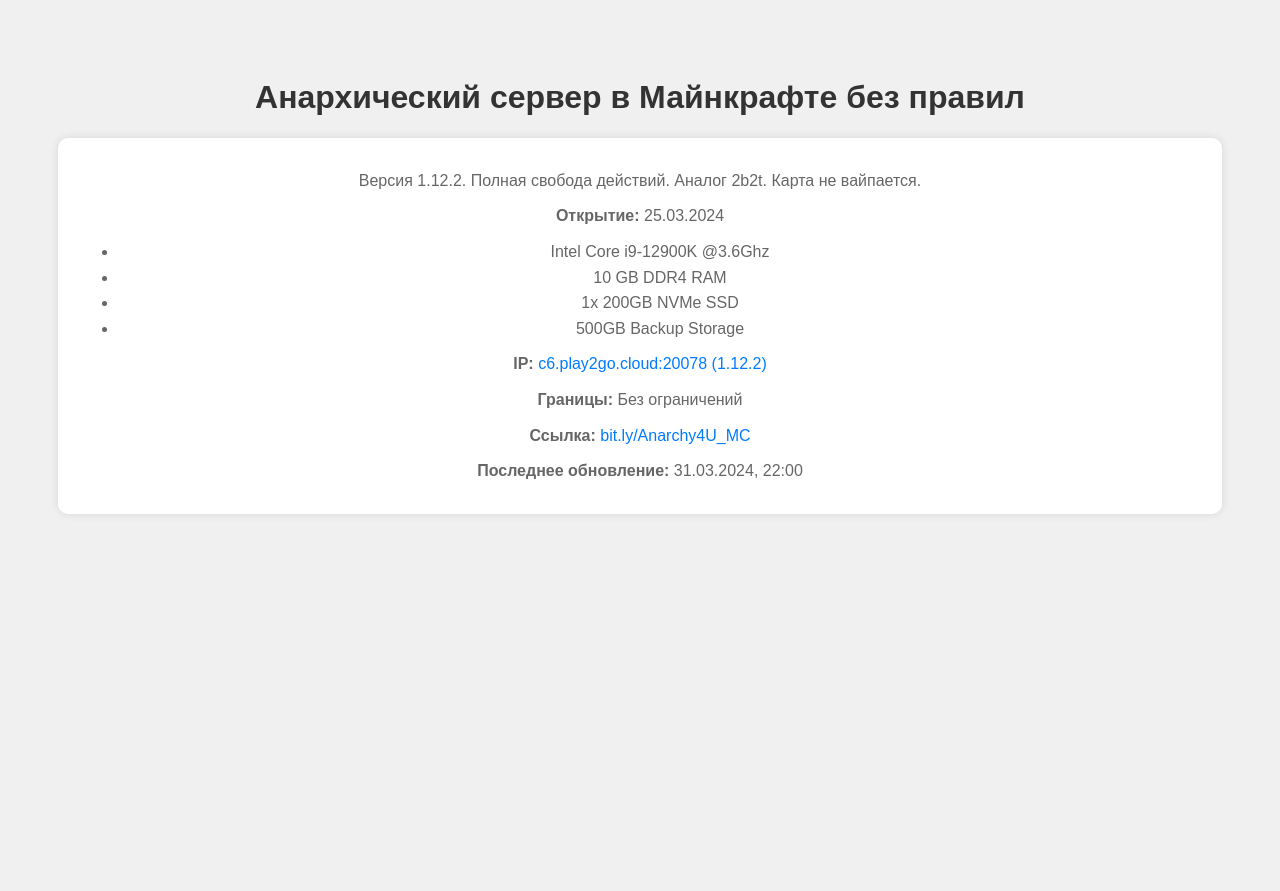
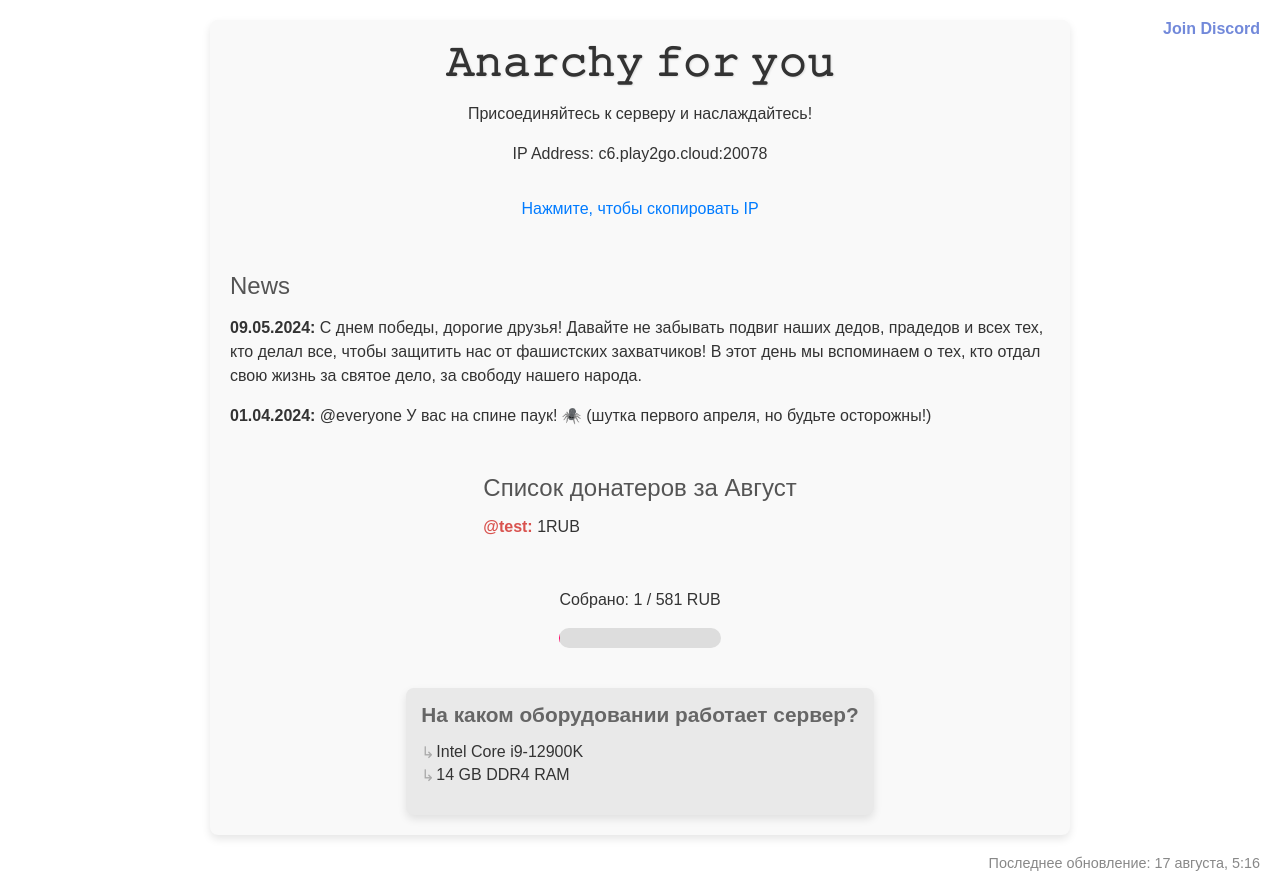
Before and after one commit to DoubleDante/AnarchyForYouPage, a plain HTML site: page index.html in a window 1280 px wide. Before the commit the page ends 800 px from the top, so only its background shows below. Drawn offline with Linux system fonts and the light colour scheme.

Commit message:
Update index.html

```diff
--- a/index.html
+++ b/index.html
@@ -3,45 +3,215 @@
 <head>
     <meta charset="UTF-8">
     <meta name="viewport" content="width=device-width, initial-scale=1.0">
-    <title>Anarchy Server for You</title>
+    <title>Anarchy for you</title>
     <style>
         body {
-            font-family: Arial, sans-serif;
-            background-color: #f0f0f0;
-            text-align: center;
-            padding: 50px;
+            font-family: 'Arial', sans-serif;
+            background-color: #fff;
+            color: #333;
+            padding: 20px;
+            margin: 0;
+            display: flex;
+            flex-direction: column;
+            min-height: 100vh;
         }
-        h1 { color: #333; }
-        p, ul {
-            color: #666;
-            line-height: 1.6;
-            margin: 10px 0;
+        h1 {
+            font-size: 2.5em;
+            margin: 0;
+            padding: 0;
+            text-shadow: 1px 1px 2px rgba(0, 0, 0, 0.1);
+        }
+        p {
+            font-size: 1em;
+            line-height: 1.5;
+        }
+        .container {
+            max-width: 820px;
+            margin: 0 auto;
+            background-color: #f9f9f9;
+            padding: 20px;
+            border-radius: 8px;
+            box-shadow: 0 4px 8px rgba(0, 0, 0, 0.1);
+            margin-bottom: 20px;
+            display: flex;
+            flex-direction: column;
+            align-items: center;
         }
         .server-info {
-            background-color: #fff;
-            padding: 20px;
-            border-radius: 10px;
-            box-shadow: 0 0 10px rgba(0, 0, 0, 0.1);
+            text-align: center;
+            margin: 0;
+            padding: 0;
         }
-        a { color: #007BFF; text-decoration: none; }
-        a:hover { text-decoration: underline; }
+        .copy-ip {
+            cursor: pointer;
+            color: #007bff;
+            margin-top: 10px;
+            display: inline-block;
+            padding: 5px;
+            border-radius: 3px;
+            transition: color 0.3s;
+        }
+        .copy-ip:hover {
+            text-decoration: underline;
+        }
+        .copy-ip.copied {
+            color: #28a745;
+        }
+        .news, .donators, .server-equipment {
+            margin-top: 30px;
+        }
+        .section-title {
+            font-size: 1.5em;
+            color: #555;
+            margin-bottom: 15px;
+        }
+        .donators-list {
+            list-style: none;
+            padding: 0;
+        }
+        .donators-list li {
+            margin-bottom: 10px;
+        }
+        .donators-list strong {
+            color: #d9534f;
+        }
+        .footer {
+            margin-top: auto;
+            text-align: right;
+            font-size: 0.9em;
+            color: #888;
+        }
+        .progress-bar {
+            background-color: #ddd;
+            border-radius: 25px;
+            overflow: hidden;
+            margin-top: 10px;
+            height: 20px;
+        }
+        .progress-bar-inner {
+            height: 100%;
+            width: 0%;
+            background-color: #777;
+            transition: width 0.4s ease-in-out, background-color 0.4s;
+        }
+        .funding-info {
+            text-align: center;
+            margin-top: 20px;
+        }
+        .server-equipment {
+            margin-top: 40px;
+            padding: 15px;
+            border-radius: 8px;
+            background-color: #e9e9e9;
+            box-shadow: 0 4px 8px rgba(0, 0, 0, 0.1);
+        }
+        .equipment-title {
+            font-size: 1.3em;
+            margin-bottom: 10px;
+            color: #666;
+            font-weight: bold;
+        }
+        .equipment-list {
+            list-style: none;
+            padding-left: 0;
+        }
+        .equipment-list li {
+            margin-bottom: 5px;
+            padding-left: 15px;
+            position: relative;
+        }
+        .equipment-list li::before {
+            content: '↳';
+            position: absolute;
+            left: 0;
+            color: #aaa;
+        }
+        .discord-link {
+            position: absolute;
+            top: 20px;
+            right: 20px;
+            color: #7289DA;
+            text-decoration: none;
+            font-weight: bold;
+            transition: color 0.3s;
+        }
+        .discord-link:hover {
+            color: #5865F2;
+        }
+        @media (max-width: 768px) {
+            .container {
+                padding: 10px;
+            }
+            h1 {
+                font-size: 2em;
+            }
+        }
     </style>
 </head>
 <body>
-    <h1>Анархический сервер в Майнкрафте без правил</h1>
-    <div class="server-info">
-        <p>Версия 1.12.2. Полная свобода действий. Аналог 2b2t. Карта не вайпается.</p>
-        <p><strong>Открытие:</strong> 25.03.2024</p>
-        <ul>
-            <li>Intel Core i9-12900K @3.6Ghz</li>
-            <li>10 GB DDR4 RAM</li>
-            <li>1x 200GB NVMe SSD</li>
-            <li>500GB Backup Storage</li>
-        </ul>
-        <p><strong>IP:</strong> <a href="steam://connect/c6.play2go.cloud:20078">c6.play2go.cloud:20078 (1.12.2)</a></p>
-        <p><strong>Границы:</strong> Без ограничений</p>
-        <p><strong>Ссылка:</strong> <a href="https://bit.ly/Anarchy4U_MC">bit.ly/Anarchy4U_MC</a></p>
-        <p><strong>Последнее обновление:</strong> 31.03.2024, 22:00</p>
+    <div class="container">
+        <a href="https://discord.gg/wq76guDMfF" class="discord-link" target="_blank">Join Discord</a>
+        <h1>𝙰𝚗𝚊𝚛𝚌𝚑𝚢 𝚏𝚘𝚛 𝚢𝚘𝚞</h1>
+        <div class="server-info">
+            <p>Присоединяйтесь к серверу и наслаждайтесь!</p>
+            <p>IP Address: <span id="server-ip">c6.play2go.cloud:20078</span></p>
+            <p class="copy-ip" onclick="copyToClipboard()">Нажмите, чтобы скопировать IP</p>
+        </div>
+        <div class="news">
+            <div class="section-title">News</div>
+            <p><strong>09.05.2024:</strong> С днем победы, дорогие друзья! Давайте не забывать подвиг наших дедов, прадедов и всех тех, кто делал все, чтобы защитить нас от фашистских захватчиков! В этот день мы вспоминаем о тех, кто отдал свою жизнь за святое дело, за свободу нашего народа.</p>
+            <p><strong>01.04.2024:</strong> @everyone У вас на спине паук! 🕷️ (шутка первого апреля, но будьте осторожны!)</p>
+        </div>
+        <div class="donators">
+            <div class="section-title">Список донатеров за Август</div>
+            <ul class="donators-list">
+                <li><strong>@test:</strong> 1RUB</li>
+            </ul>
+        </div>
+        <div class="funding-info">
+            <p>Собрано:  <span id="collected-funds">500</span>  /    <span id="total-funds">570</span>  RUB</p>
+            <div class="progress-bar">
+                <div class="progress-bar-inner" id="progress-bar-inner"></div>
+            </div>
+        </div>
+        <div class="server-equipment">
+            <div class="equipment-title">На каком оборудовании работает сервер?</div>
+            <ul class="equipment-list">
+                <li>Intel Core i9-12900K</li>
+                <li>14 GB DDR4 RAM</li>
+            </ul>
+        </div>
     </div>
+    <div class="footer">
+        Последнее обновление: 17 августа, 5:16
+    </div>
+    <script>
+        function copyToClipboard() {
+            var ipText = document.getElementById("server-ip").innerText;
+            navigator.clipboard.writeText(ipText).then(() => {
+                var copyButton = document.querySelector('.copy-ip');
+                copyButton.innerText = "IP адрес скопирован!";
+                copyButton.classList.add('copied');
+                setTimeout(() => {
+                    copyButton.innerText = "Нажмите, чтобы скопировать IP";
+                    copyButton.classList.remove('copied');
+                }, 2000);
+            });
+        }
+
+        document.addEventListener("DOMContentLoaded", () => {
+            const collectedFunds = 1;
+            const totalFunds = 581;
+            document.getElementById("collected-funds").innerText = collectedFunds;
+            document.getElementById("total-funds").innerText = totalFunds;
+            const percentage = (collectedFunds / totalFunds) * 100;
+            const progressBar = document.getElementById("progress-bar-inner");
+            progressBar.style.width = percentage + "%";
+            const red = Math.max(100, 255 - percentage * 2.55);
+            const green = Math.min(255, percentage * 2.55);
+            const blue = 100;
+            progressBar.style.backgroundColor = `rgb(${red}, ${green}, ${blue})`;
+        });
+    </script>
 </body>
 </html>
```
